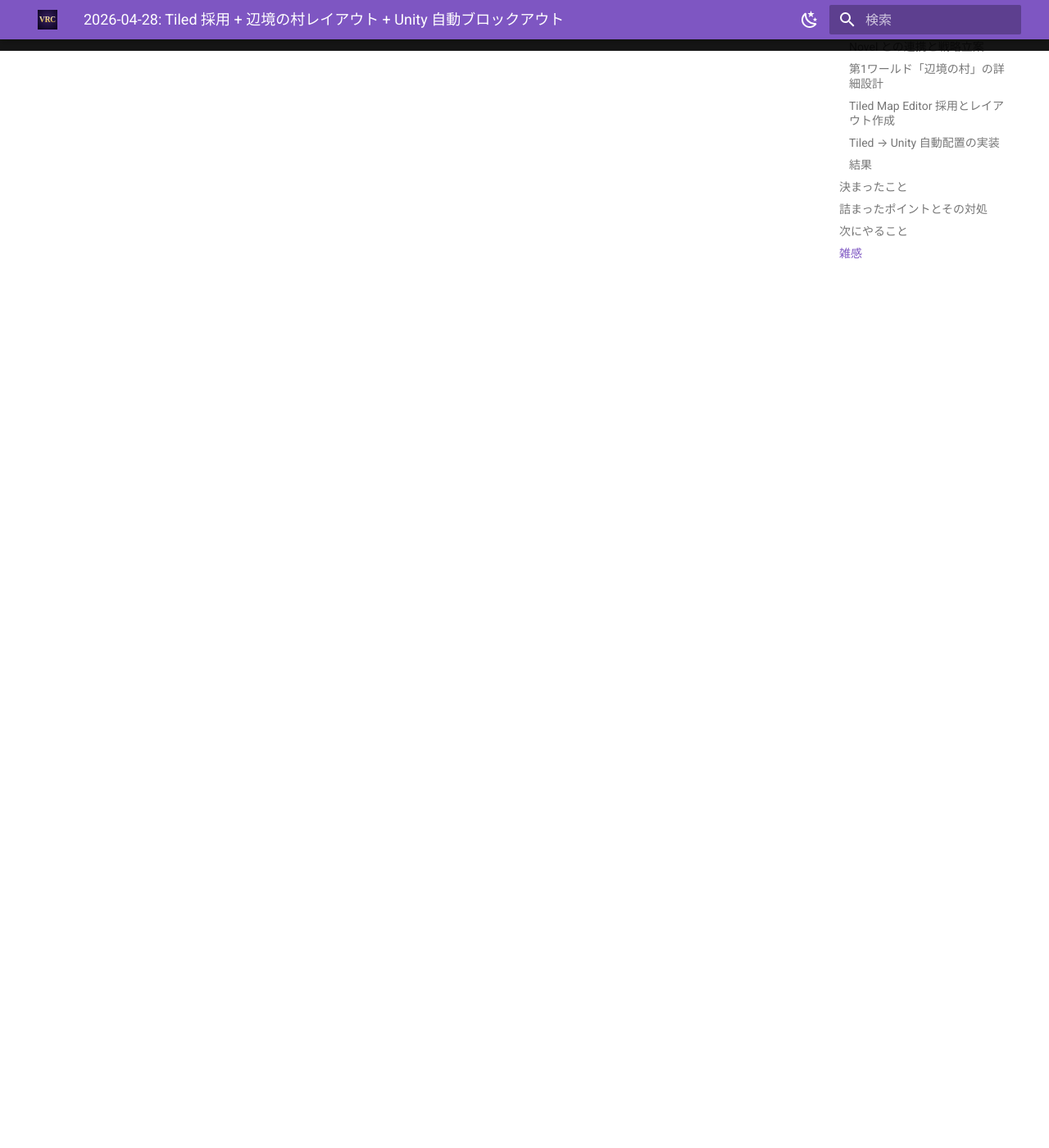
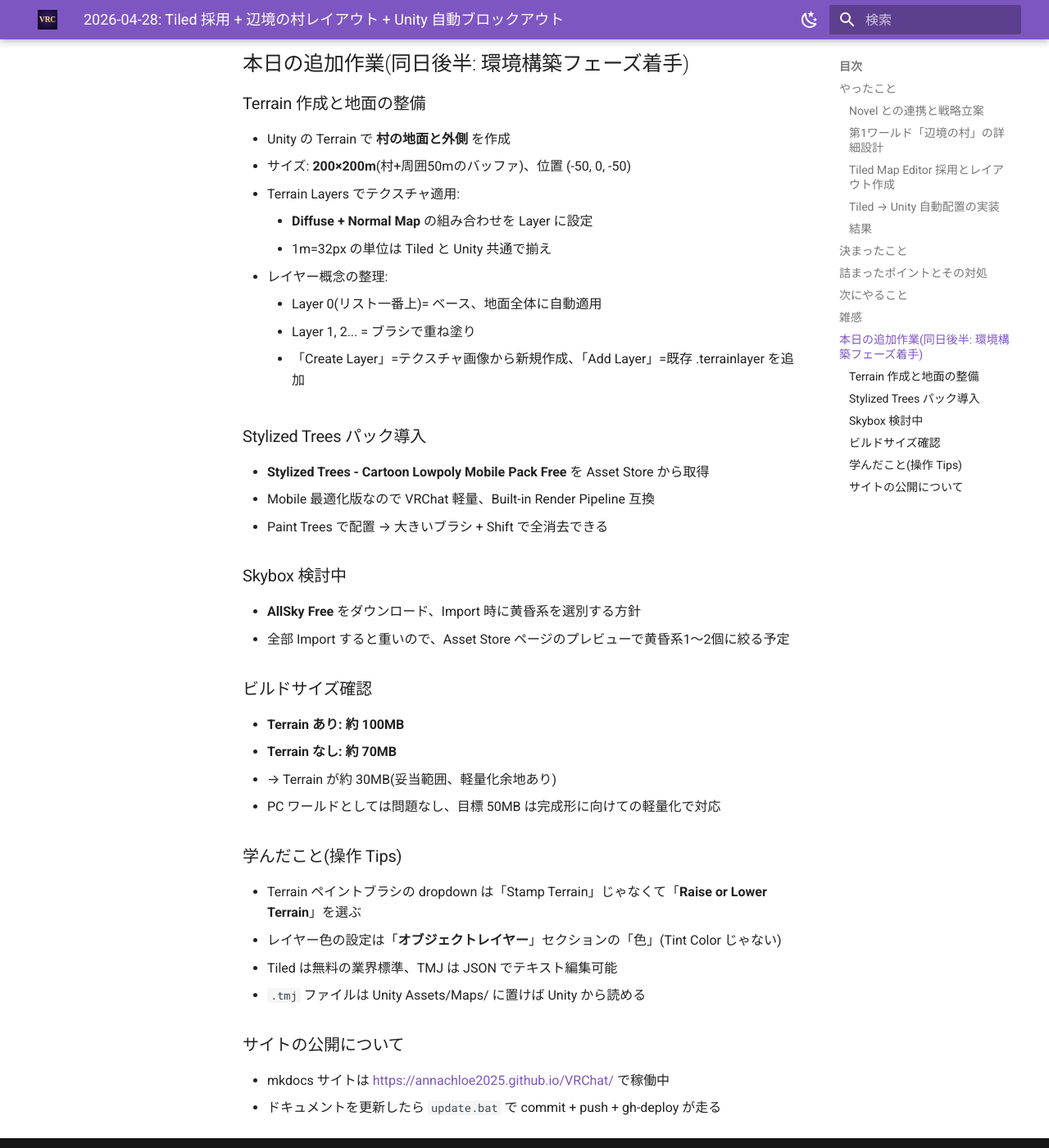
Before and after one commit to annachloe2025/VRChat, an MkDocs documentation site: the page built from docs/progress/2026-04-28-tiled-and-unity-blockout.md, in a window 1280 px wide and 1400 px high, scrolled down 3037 px. Shown: the whole window at 82% size. Built offline with MkDocs 1.6.1 and Material for MkDocs 9.7.7, drawn with Linux system fonts in a browser that asks for light colours.

Commit message:
Update docs

```diff
--- a/docs/progress/2026-04-28-tiled-and-unity-blockout.md
+++ b/docs/progress/2026-04-28-tiled-and-unity-blockout.md
@@ -83,3 +83,49 @@
 Novel フォルダの参照を始めたら、自分が思っていた以上に世界観の量と質があった。これだけ作り込まれた設定を VR で歩けるようにする価値は大きい。
 
 ChatGPT のロゴ事件、Y軸反転の間違い、Edit の途中切れ、王宮プロットによる分類器反応など、 **全工程に小さな罠が散りばめられていた**。 CLAUDE.md にこれらを記録しているので、次のセッションでは同じ罠を踏まずに済む。
+
+---
+
+## 本日の追加作業(同日後半: 環境構築フェーズ着手)
+
+### Terrain 作成と地面の整備
+
+- Unity の Terrain で **村の地面と外側** を作成
+- サイズ: **200×200m**(村+周囲50mのバッファ)、位置 (-50, 0, -50)
+- Terrain Layers でテクスチャ適用:
+    - **Diffuse + Normal Map** の組み合わせを Layer に設定
+    - 1m=32px の単位は Tiled と Unity 共通で揃え
+- レイヤー概念の整理:
+    - Layer 0(リスト一番上)= ベース、地面全体に自動適用
+    - Layer 1, 2... = ブラシで重ね塗り
+    - 「Create Layer」=テクスチャ画像から新規作成、「Add Layer」=既存 .terrainlayer を追加
+
+### Stylized Trees パック導入
+
+- **Stylized Trees - Cartoon Lowpoly Mobile Pack Free** を Asset Store から取得
+- Mobile 最適化版なので VRChat 軽量、Built-in Render Pipeline 互換
+- Paint Trees で配置 → 大きいブラシ + Shift で全消去できる
+
+### Skybox 検討中
+
+- **AllSky Free** をダウンロード、Import 時に黄昏系を選別する方針
+- 全部 Import すると重いので、Asset Store ページのプレビューで黄昏系1〜2個に絞る予定
+
+### ビルドサイズ確認
+
+- **Terrain あり: 約 100MB**
+- **Terrain なし: 約 70MB**
+- → Terrain が約 30MB(妥当範囲、軽量化余地あり)
+- PC ワールドとしては問題なし、目標 50MB は完成形に向けての軽量化で対応
+
+### 学んだこと(操作 Tips)
+
+- Terrain ペイントブラシの dropdown は「Stamp Terrain」じゃなくて「**Raise or Lower Terrain**」を選ぶ
+- レイヤー色の設定は「**オブジェクトレイヤー**」セクションの「色」(Tint Color じゃない)
+- Tiled は無料の業界標準、TMJ は JSON でテキスト編集可能
+- `.tmj` ファイルは Unity Assets/Maps/ に置けば Unity から読める
+
+### サイトの公開について
+
+- mkdocs サイトは <https://annachloe2025.github.io/VRChat/> で稼働中
+- ドキュメントを更新したら `update.bat` で commit + push + gh-deploy が走る
```
Also changed, not shown: TASKS.md (+10 -5 lines).
